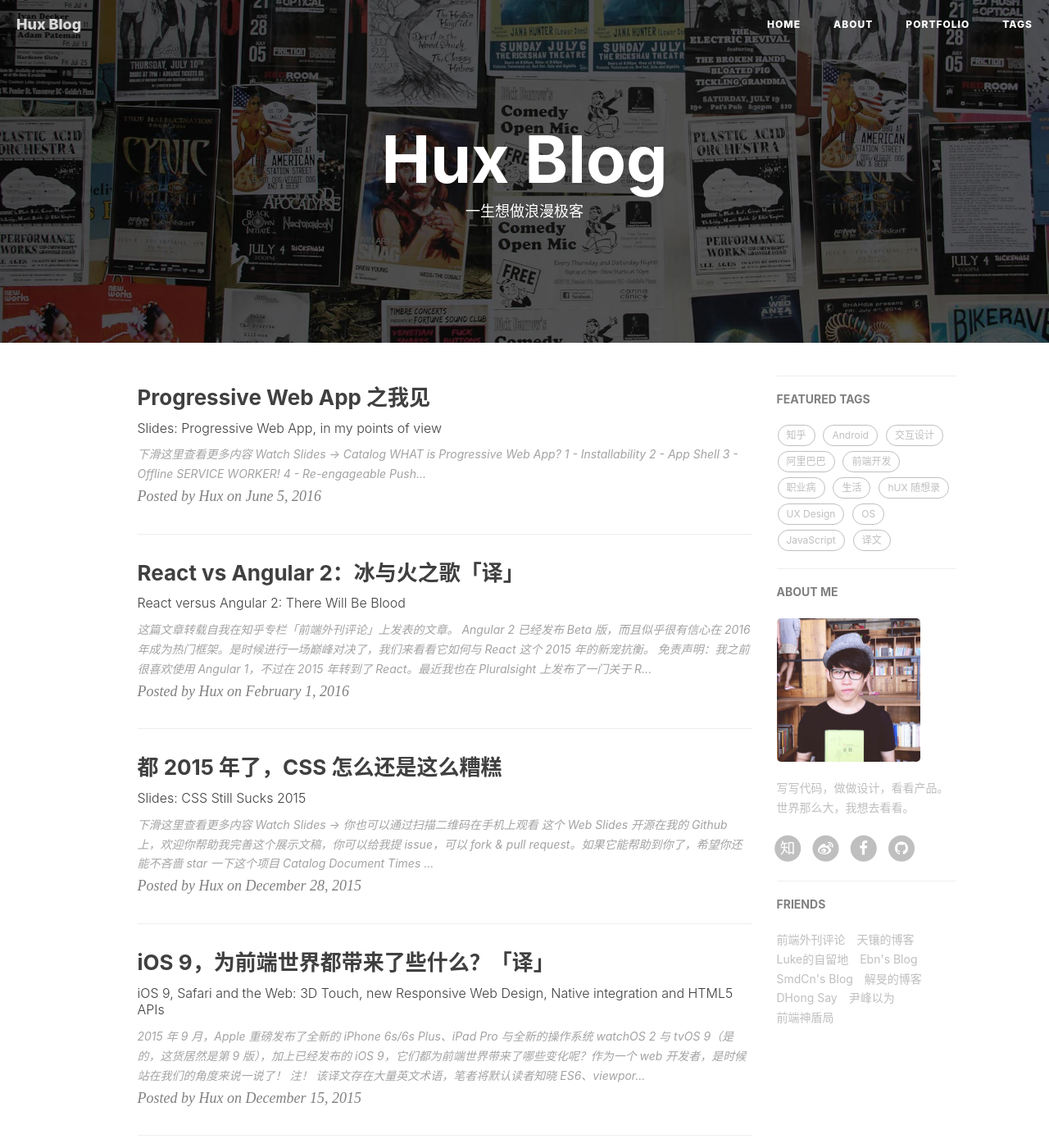
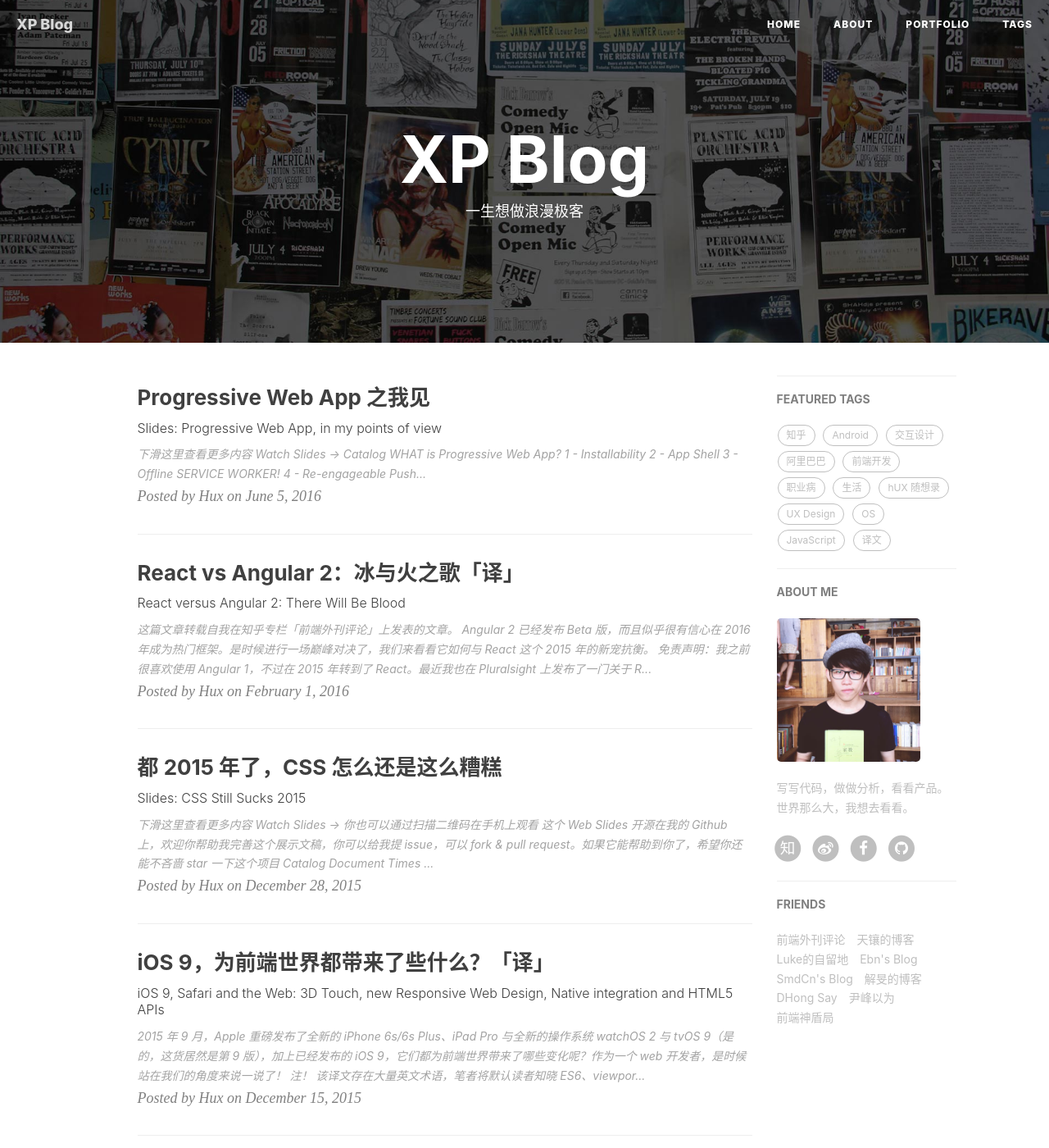
Before and after one commit to shoppingwang/shoppingwang.github.io, a Jekyll site: the page built from index.html, in a window 1280 px wide and 1400 px high. Shown: the whole window at 82% size. Built offline with Jekyll 4.4.1, drawn with Linux system fonts in a browser that asks for light colours; nearby versions of some CDN libraries; the list of posts is cut into pages by our own code; comment, search, counter and statistics services are not loaded; some of the changed lines change nothing that is shown; some of the changed text lies outside the part shown.

Commit message:
个人内容修改

```diff
--- a/_config.yml
+++ b/_config.yml
@@ -1,22 +1,22 @@
 # Site settings
-title: Hux Blog
-SEOTitle: 黄玄的博客 | Hux Blog
+title: XP Blog
+SEOTitle: 小平的博客 | XP Blog
 header-img: img/home-bg.jpg
-email: huxpro@gmail.com
-description: "关于前端与设计、黑客与画家 | 黄玄，Web & Mobile Lover，Front-End Engineer，UX Designer | 这里是 @Hux黄玄 的个人博客，与你一起发现更大的世界。"
-keyword: "黄玄, Hux黄玄, Hux, 鬼栈, huxpro, @huxpro, 黄玄的博客, Hux Blog, 博客, 个人网站, 互联网, 前端, 设计, 产品, 肖玉, Lynn, 肖玉的男朋友"
-url: "http://huangxuan.me"              # your host, for absolute URL
+email: xiaoping_1019@163.com
+description: "专注于后端与大数据设计 | 小平，ML & BigData Lover，Back-End Engineer，Architecturer | 这里是 @XP小平 的个人博客，与你一起发现更大的世界。"
+keyword: "小平, XP小平, XP, shoppingwang, @shoppingwang, 小平的博客, XP Blog, 博客, 个人网站, 互联网, 后端, 大数据, 机器学习, 数据挖掘, 分布式计算"
+url: "http://shoppingwang.github.io"              # your host, for absolute URL
 baseurl: ""                             # for example, '/blog' if your blog hosted on 'host/blog'
 
 
 
 # SNS settings
 RSS: false
-weibo_username:     huxpro
-zhihu_username:     huxpro
-github_username:    huxpro
-#twitter_username:  huxpro
-facebook_username:  huxpro
+weibo_username:     shoppingwang
+zhihu_username:     shoppingwang
+github_username:    shoppingwang
+#twitter_username:  shoppingwang
+facebook_username:  shoppingwang
 # linkedin_username:  firstname-lastname-idxxxx
 
 
@@ -51,7 +51,7 @@
 #disqus_username: _your_disqus_short_name_
 
 # Duoshuo settings
-duoshuo_username: huxblog
+duoshuo_username: XPblog
 # Share component is depend on Comment so we can NOT use share only.
 duoshuo_share: true                     # set to false if you want to use Comment without Sharing
 
@@ -63,14 +63,14 @@
 ba_track_id: 4cc1f2d8f3067386cc5cdb626a202900
 # Google Analytics
 ga_track_id: 'UA-49627206-1'            # Format: UA-xxxxxx-xx
-ga_domain: huangxuan.me
+ga_domain: shoppingwang.github.io
 
 
 
 # Sidebar settings
 sidebar: true                           # whether or not using Sidebar.
-sidebar-about-description: "写写代码，做做设计，看看产品。世界那么大，我想去看看。"
-sidebar-avatar: /img/avatar-hux.jpg      # use absolute URL, seeing it's used in both `/` and `/about/`
+sidebar-about-description: "写写代码，做做分析，看看产品。世界那么大，我想去看看。"
+sidebar-avatar: /img/avatar-xp.jpg      # use absolute URL, seeing it's used in both `/` and `/about/`
 
 
 
```
Also changed, not shown: img/avatar-xp.jpg (renamed from img/avatar-hux.jpg).
